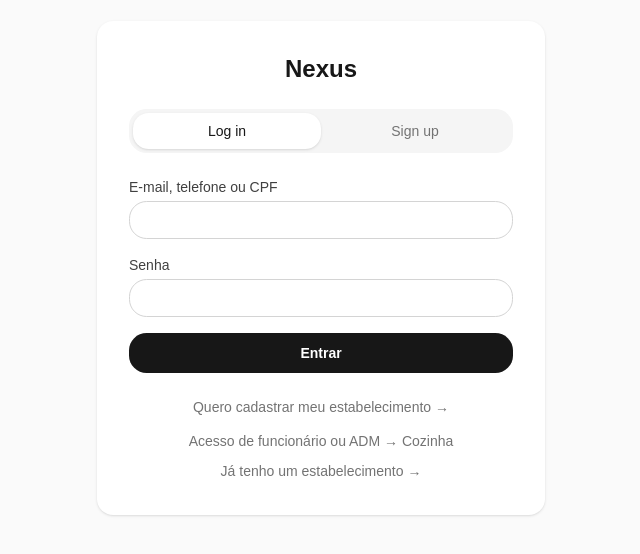
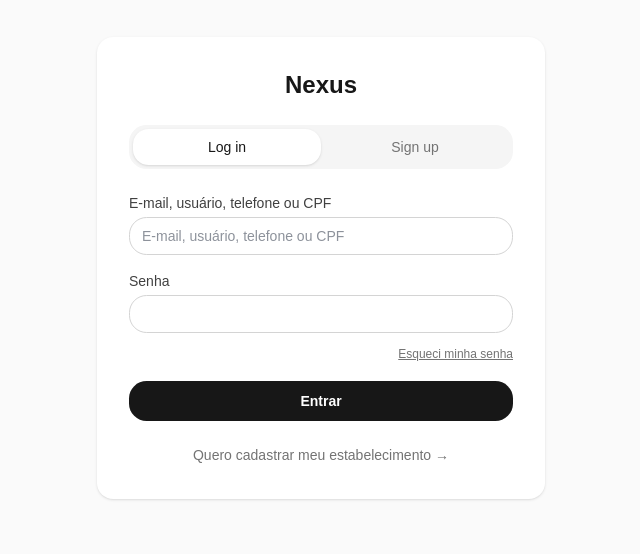
Before and after one commit to VNSANTS/Nexus-ERP-CRM, a React (Vite) app in the folder artifacts/cantinas-nexus/: page / in a window 1280 px wide. Shown: the part 132-686 px from the top of the page, without its empty margins (319-959 px from the left). Built offline with nearby package versions, Linux system fonts and the light colour scheme; no server answers.

Commit message:
feat: unify customer employee and owner login

```diff
--- a/artifacts/cantinas-nexus/src/App.tsx
+++ b/artifacts/cantinas-nexus/src/App.tsx
@@ -8,7 +8,6 @@ import { Login } from './pages/Login';
 import { CompletarCadastro } from './pages/CompletarCadastro';
 import { SelecionarEstabelecimento } from './pages/SelecionarEstabelecimento';
 import { PainelRaiz } from './pages/PainelRaiz';
-import { LoginEstabelecimento } from './pages/LoginEstabelecimento';
 import { OnboardingEstabelecimento } from './pages/OnboardingEstabelecimento';
 import { PainelEstabelecimento } from './pages/PainelEstabelecimento';
 import { AdmEstabelecimentoPlaceholder } from './pages/AdmEstabelecimentoPlaceholder';
@@ -69,7 +68,7 @@ function AbrirEstabelecimento({ params }: { params: { establishmentId: string }
 function Router() {
   return (
     <Switch>
-      <Route path="/" component={Login} />
+      <Route path="/">{() => <Login />}</Route>
       <Route path="/completar-cadastro" component={CompletarCadastro} />
       <Route path="/estabelecimentos">
         {() => (
@@ -96,7 +95,7 @@ function Router() {
       <Route path="/cozinha" component={Kitchen} />
       <Route path="/cardapio-tablet" component={CardapioTablet} />
       <Route path="/nxs" component={PainelRaiz} />
-      <Route path="/estabelecimento/login" component={LoginEstabelecimento} />
+      <Route path="/estabelecimento/login">{() => <Login />}</Route>
       <Route path="/estabelecimento/onboarding" component={OnboardingEstabelecimento} />
       <Route path="/estabelecimento/adm" component={AdmEstabelecimentoPlaceholder} />
       <Route path="/estabelecimento" component={PainelEstabelecimento} />
--- a/artifacts/cantinas-nexus/src/lib/api.ts
+++ b/artifacts/cantinas-nexus/src/lib/api.ts
@@ -9,6 +9,7 @@ import { supabase } from './supabase';
 
 const TOKEN_KEY = 'nexus-erp-crm:employee-token';
 const REFRESH_KEY = 'nexus-erp-crm:employee-refresh-token';
+const EMPLOYEE_KEY = 'nexus-erp-crm:employee-profile';
 
 async function getToken(): Promise<string | null> {
   const employeeToken = localStorage.getItem(TOKEN_KEY);
@@ -17,14 +18,26 @@ async function getToken(): Promise<string | null> {
   return data.session?.access_token ?? null;
 }
 
-function setSession(token: string, refreshToken?: string) {
+function setSession(token: string, refreshToken?: string, employee?: ApiEmployee) {
   localStorage.setItem(TOKEN_KEY, token);
   if (refreshToken) localStorage.setItem(REFRESH_KEY, refreshToken);
+  if (employee) localStorage.setItem(EMPLOYEE_KEY, JSON.stringify(employee));
 }
 
 function clearSession() {
   localStorage.removeItem(TOKEN_KEY);
   localStorage.removeItem(REFRESH_KEY);
+  localStorage.removeItem(EMPLOYEE_KEY);
+}
+
+function getSavedEmployee(): ApiEmployee | null {
+  try {
+    const value = localStorage.getItem(EMPLOYEE_KEY);
+    return value ? JSON.parse(value) as ApiEmployee : null;
+  } catch {
+    clearSession();
+    return null;
+  }
 }
 
 /** Chama uma Edge Function autenticada (painel da cozinha). */
@@ -189,14 +202,21 @@ export const api = {
 
   employees: {
     clearLocalSession: clearSession,
+    getLocalEmployee: getSavedEmployee,
     list: () => callFn<ApiEmployee[]>('gerenciar-funcionarios', { action: 'list' }),
     login: async (username: string, password: string) => {
-      const result = await callPublicFn<{ ok: boolean; token?: string; refreshToken?: string; employee?: ApiEmployee; message?: string }>(
-        'cozinha-login',
-        { username, password },
-      );
+      const { data: result, error } = await supabase.functions.invoke('cozinha-login', {
+        body: { username, password },
+      });
+      if (error) {
+        const context = (error as { context?: Response }).context;
+        const payload = context ? await context.json().catch(() => null) : null;
+        if (payload?.code === 'not_employee') return { ok: false, code: 'not_employee' as const };
+        if (context) return { ok: false, code: 'employee_login_failed' as const, message: payload?.error ?? 'Usuário ou senha inválidos.' };
+        throw error;
+      }
       if (result.ok && result.token) {
-        setSession(result.token, result.refreshToken);
+        setSession(result.token, result.refreshToken, result.employee);
         // Sincroniza o client Supabase com a sessão, necessário para operações
         // que passam direto pelo client (ex: upload de imagem no Storage) em
         // vez de por uma Edge Function.
--- a/artifacts/cantinas-nexus/src/pages/Kitchen.tsx
+++ b/artifacts/cantinas-nexus/src/pages/Kitchen.tsx
@@ -17,12 +17,13 @@ import {
   Phone, MessageCircle, Tag, Star, Edit2, Save, RefreshCw,
   Loader2, ArrowRight, ChevronDown, ChevronUp, Banknote,
   CreditCard, Wallet, QrCode, UserPlus, FileText, Download,
-  ToggleLeft, ToggleRight, Eye, EyeOff, Search, Filter,
-  ArrowLeft, ShieldCheck, DollarSign, Activity, Calendar,
+  ToggleLeft, ToggleRight, Search, Filter,
+  ShieldCheck, DollarSign, Activity, Calendar,
 } from 'lucide-react';
 import { downloadCsv } from '../lib/csv';
 import { convertImageToWebp } from '../lib/image-convert';
 import { useOwnerAuth } from '../lib/owner-auth';
+import { Login } from './Login';
 
 // ─── types ───────────────────────────────────────────────────────────────────
 
@@ -68,68 +69,6 @@ const PAYMENT_ICON: Record<string, typeof QrCode> = {
 
 // ─── Login Screen ─────────────────────────────────────────────────────────────
 
-function LoginScreen({ onLogin }: { onLogin: (emp: ApiEmployee) => void }) {
-  const [username, setUsername] = useState('');
-  const [password, setPassword] = useState('');
-  const [showPass, setShowPass] = useState(false);
-  const [error, setError] = useState('');
-
-  const loginMutation = useMutation({
-    mutationFn: () => api.employees.login(username, password),
-    onSuccess: (data) => {
-      if (data.ok && data.employee) { onLogin(data.employee); }
-      else { setError(data.message ?? 'Usuário ou senha inválidos.'); }
-    },
-    onError: () => setError('Erro de conexão. Verifique a rede.'),
-  });
-
-  return (
-    <div className="nexus-noise min-h-[100dvh] bg-background flex items-center justify-center p-4">
-      <motion.div initial={{ opacity: 0, y: 24 }} animate={{ opacity: 1, y: 0 }}
-         className="nexus-surface rounded-[2.5rem] p-8 sm:p-12 w-full max-w-md">
-        <div className="flex flex-col items-center mb-8">
-           <div className="w-20 h-20 bg-primary text-white rounded-[1.5rem] flex items-center justify-center text-xl font-display font-black mb-5 shadow-xl">CN</div>
-           <h1 className="text-3xl sm:text-4xl font-display font-black text-foreground">Painel Nexus</h1>
-          <p className="text-gray-500 font-medium mt-1">Acesso exclusivo para equipe.</p>
-        </div>
-
-        <form onSubmit={(e) => { e.preventDefault(); setError(''); loginMutation.mutate(); }} className="space-y-5">
-          <div>
-            <label className="block text-xs font-black text-gray-400 uppercase tracking-widest mb-2">Usuário</label>
-            <input value={username} onChange={(e) => setUsername(e.target.value)} placeholder="admin" autoComplete="username"
-              className="w-full border-2 border-gray-200 rounded-2xl px-5 py-4 text-lg font-bold focus:border-primary focus:outline-none transition-colors" />
-          </div>
-          <div className="relative">
-            <label className="block text-xs font-black text-gray-400 uppercase tracking-widest mb-2">Senha</label>
-            <input type={showPass ? 'text' : 'password'} value={password} onChange={(e) => setPassword(e.target.value)} placeholder="••••••••" autoComplete="current-password"
-              className="w-full border-2 border-gray-200 rounded-2xl px-5 py-4 text-lg font-bold pr-14 focus:border-primary focus:outline-none transition-colors" />
-            <button type="button" onClick={() => setShowPass(!showPass)}
-              className="absolute right-4 bottom-4 text-gray-400 hover:text-gray-700 transition-colors">
-              {showPass ? <EyeOff className="w-5 h-5" /> : <Eye className="w-5 h-5" />}
-            </button>
-          </div>
-
-          {error && <p className="text-red-600 font-bold text-sm bg-red-50 border border-red-200 rounded-xl px-4 py-3">{error}</p>}
-
-          <button type="submit" disabled={loginMutation.isPending}
-            className="w-full bg-primary text-white py-5 rounded-2xl font-black text-xl shadow-xl hover:bg-orange-600 transition-colors active:scale-95 disabled:opacity-70 flex items-center justify-center gap-3">
-            {loginMutation.isPending ? <Loader2 className="w-6 h-6 animate-spin" /> : null}
-            Acessar Painel
-          </button>
-        </form>
-
-        <button onClick={() => window.history.back()}
-          className="w-full mt-4 flex items-center justify-center gap-2 text-gray-400 hover:text-gray-700 font-bold py-3 rounded-2xl hover:bg-gray-100 transition-colors text-sm">
-          <ArrowLeft className="w-4 h-4" /> Voltar ao Totem
-        </button>
-
-      </motion.div>
-    </div>
-  );
-}
-
-// ─── Order Card ───────────────────────────────────────────────────────────────
-
 function OrderCard({ order, products, onAdvance, onCancel, onUpdateObs }: {
   order: ApiOrder;
   products: ApiProduct[];
@@ -252,9 +191,12 @@ export function Kitchen() {
   const qc = useQueryClient();
   const [, setLocation] = useLocation();
   const { session: ownerSession, establishment: ownerEstablishment, loading: ownerLoading } = useOwnerAuth();
-  const [loggedEmployee, setLoggedEmployee] = useState<ApiEmployee | null>(null);
+  const [loggedEmployee, setLoggedEmployee] = useState<ApiEmployee | null>(() => api.employees.getLocalEmployee());
   const [ownerAdminAccess, setOwnerAdminAccess] = useState(false);
-  const [kitchenMode, setKitchenMode] = useState<KitchenMode>('funcionario');
+  const [kitchenMode, setKitchenMode] = useState<KitchenMode>(() => {
+    const employee = api.employees.getLocalEmployee();
+    return employee ? normalizeKitchenRole(employee.role) : 'funcionario';
+  });
   const [activeTab, setActiveTab] = useState<KitchenTab>('pedidos');
   const [pickupCode, setPickupCode] = useState('');
   const [pickupMsg, setPickupMsg] = useState<{ ok: boolean; message: string } | null>(null);
@@ -491,7 +433,7 @@ export function Kitchen() {
     return <div className="flex min-h-screen items-center justify-center bg-background text-sm text-gray-500">Verificando acesso...</div>;
   }
   if (!loggedEmployee) {
-    return <LoginScreen onLogin={(emp) => { setLoggedEmployee(emp); setKitchenMode(normalizeKitchenRole(emp.role)); }} />;
+    return <Login onKitchenLogin={(emp) => { setLoggedEmployee(emp); setKitchenMode(normalizeKitchenRole(emp.role)); }} />;
   }
 
   // ─── Navigation tabs ─────────────────────────────────────────────────────────
@@ -553,6 +495,7 @@ export function Kitchen() {
               setLocation('/estabelecimento');
               return;
             }
+            api.employees.logout();
             setLoggedEmployee(null);
             setActiveTab('pedidos');
           }}
--- a/artifacts/cantinas-nexus/src/pages/Login.tsx
+++ b/artifacts/cantinas-nexus/src/pages/Login.tsx
@@ -1,15 +1,17 @@
 import { useState } from 'react';
 import { useLocation } from 'wouter';
 import { toast } from 'sonner';
+import { api, type ApiEmployee } from '../lib/api';
 import { supabase } from '../lib/supabase';
 import { isValidEmail, suggestEmailCorrection } from '../lib/validators';
 
 type Mode = 'login' | 'signup';
 
-export function Login() {
+export function Login({ onKitchenLogin }: { onKitchenLogin?: (employee: ApiEmployee) => void } = {}) {
   const [, navigate] = useLocation();
   const [mode, setMode] = useState<Mode>('login');
   const [submitting, setSubmitting] = useState(false);
+  const [recoverySubmitting, setRecoverySubmitting] = useState(false);
 
   // Login
   const [identifier, setIdentifier] = useState('');
@@ -32,6 +34,17 @@ export function Login() {
 
     setSubmitting(true);
     try {
+      const employeeLogin = await api.employees.login(identifier.trim(), loginSenha);
+      if (employeeLogin.ok && employeeLogin.employee) {
+        if (onKitchenLogin) onKitchenLogin(employeeLogin.employee);
+        else navigate('/cozinha');
+        return;
+      }
+      if (employeeLogin.code !== 'not_employee') {
+        toast.error('E-mail, usuário, telefone, CPF ou senha incorretos.');
+        return;
+      }
+
       let email = identifier.trim().toLowerCase();
 
       // Se não for e-mail, resolve via Edge Function (telefone ou CPF)
@@ -54,6 +67,18 @@ export function Login() {
 
       if (signInError) {
         toast.error('E-mail, telefone, CPF ou senha incorretos.');
+        return;
+      }
+
+      const { data: ownerData, error: ownerError } = await supabase.functions.invoke('obter-estabelecimento-dono');
+      if (ownerData?.establishment) {
+        navigate('/estabelecimento');
+        return;
+      }
+      const ownerResponse = (ownerError as { context?: Response } | null)?.context;
+      if (ownerError && ownerResponse?.status !== 403) {
+        await supabase.auth.signOut();
+        toast.error('Não foi possível identificar o tipo da conta. Tente novamente.');
         return;
       }
 
@@ -113,6 +138,30 @@ export function Login() {
     }
   }
 
+  async function handlePasswordRecovery() {
+    const email = identifier.trim().toLowerCase();
+    if (!isValidEmail(email)) {
+      toast.error('Digite seu e-mail para receber o link de redefinição.');
+      return;
+    }
+    setRecoverySubmitting(true);
+    try {
+      const { error } = await supabase.auth.resetPasswordForEmail(email, {
+        redirectTo: `${window.location.origin}${import.meta.env.BASE_URL}`,
+      });
+      if (error) {
+        toast.error('Não foi possível enviar o link. Tente novamente.');
+        return;
+      }
+      toast.success('Se o e-mail estiver cadastrado, enviaremos um link para redefinir a senha.');
+    } catch (err) {
+      console.error(err);
+      toast.error('Erro ao solicitar a redefinição de senha.');
+    } finally {
+      setRecoverySubmitting(false);
+    }
+  }
+
   return (
     <div className="flex min-h-screen items-center justify-center bg-neutral-50 px-4 py-10">
       <div className="w-full max-w-md rounded-2xl bg-white p-6 shadow-sm md:p-8">
@@ -143,12 +192,13 @@ export function Login() {
           <form onSubmit={handleLogin} className="mt-6 space-y-4">
             <div>
               <label className="mb-1 block text-sm font-medium text-neutral-700">
-                E-mail, telefone ou CPF
+                E-mail, usuário, telefone ou CPF
               </label>
               <input
                 type="text"
                 value={identifier}
                 onChange={(e) => setIdentifier(e.target.value)}
+                placeholder="E-mail, usuário, telefone ou CPF"
                 className="w-full rounded-lg border border-neutral-300 px-3 py-2 text-sm focus:border-neutral-500 focus:outline-none"
                 required
               />
@@ -162,6 +212,16 @@ export function Login() {
                 className="w-full rounded-lg border border-neutral-300 px-3 py-2 text-sm focus:border-neutral-500 focus:outline-none"
                 required
               />
+              <div className="mt-2 text-right">
+                <button
+                  type="button"
+                  onClick={handlePasswordRecovery}
+                  disabled={recoverySubmitting}
+                  className="text-xs font-medium text-neutral-500 underline hover:text-neutral-800 disabled:opacity-60"
+                >
+                  {recoverySubmitting ? 'Enviando link...' : 'Esqueci minha senha'}
+                </button>
+              </div>
             </div>
             <button
               type="submit"
@@ -268,21 +328,6 @@ export function Login() {
           Quero cadastrar meu estabelecimento →
         </button>
 
-        <button
-          type="button"
-          onClick={() => navigate('/cozinha')}
-          className="mt-3 w-full text-center text-sm font-medium text-neutral-500 hover:text-neutral-800"
-        >
-          Acesso de funcionário ou ADM → Cozinha
-        </button>
-
-        <button
-          type="button"
-          onClick={() => navigate('/estabelecimento/login')}
-          className="mt-2 w-full text-center text-sm font-medium text-neutral-500 hover:text-neutral-800"
-        >
-          Já tenho um estabelecimento →
-        </button>
       </div>
     </div>
   );
```
Also changed, not shown: 1 other file (tests, documents, lock files or other folders).
